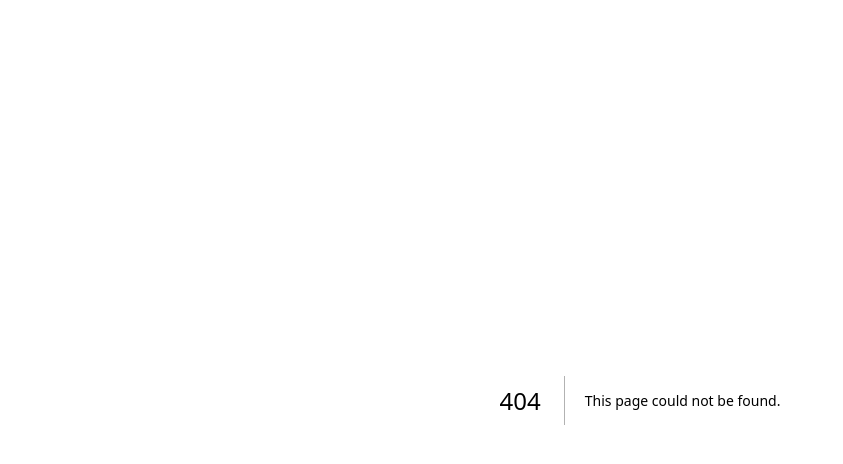
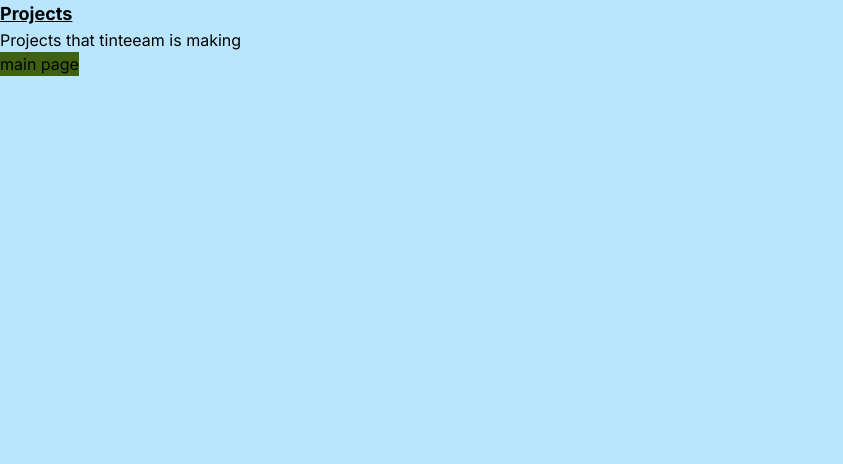
Before and after one commit to randomusert/tinteem, a Next.js app: page /projects in a window 1280 px wide. Before the commit this address had no page. Shown: the top 464 px of the page, without its empty margins (0-843 px from the left). Built offline with nearby package versions, Linux system fonts and the light colour scheme.

Commit message:
projects page started

```diff
--- /dev/null
+++ b/src/app/projects/page.js
@@ -0,0 +1,17 @@
+import Image from "next/image";
+import Link from "next/link";
+
+
+export default function Projects() {
+  return (
+    <main className="flex min-h-screen flex-col bg-sky-200">
+      <div className="z-10 max-w-5xl w-full">
+        <h1 className="text-lg underline font-bold">Projects</h1>
+        <h1>Projects that tinteeam is making</h1>
+        <Link href="/">
+            <button className="bg-lime-800">main page</button>
+        </Link>
+      </div>
+    </main>
+  );
+}
```
